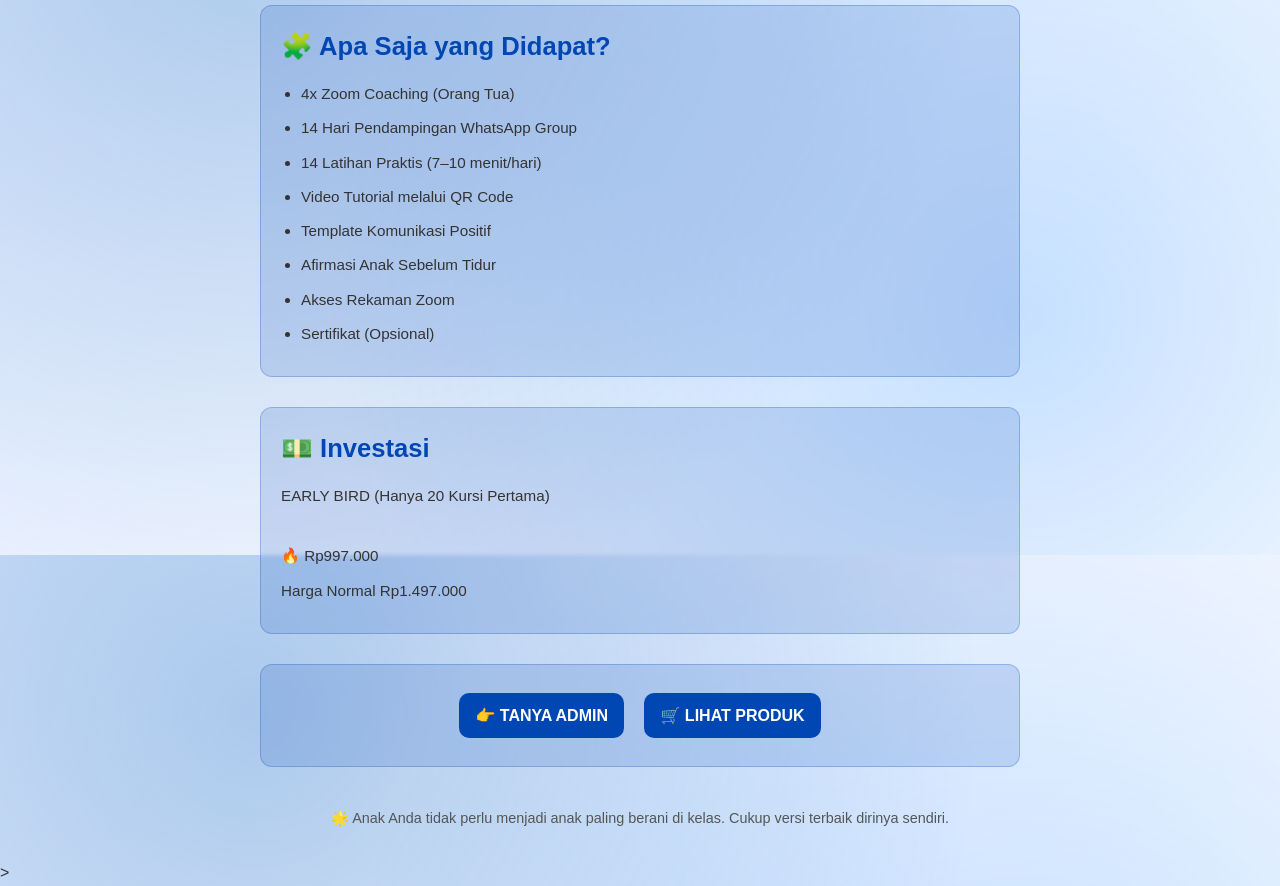
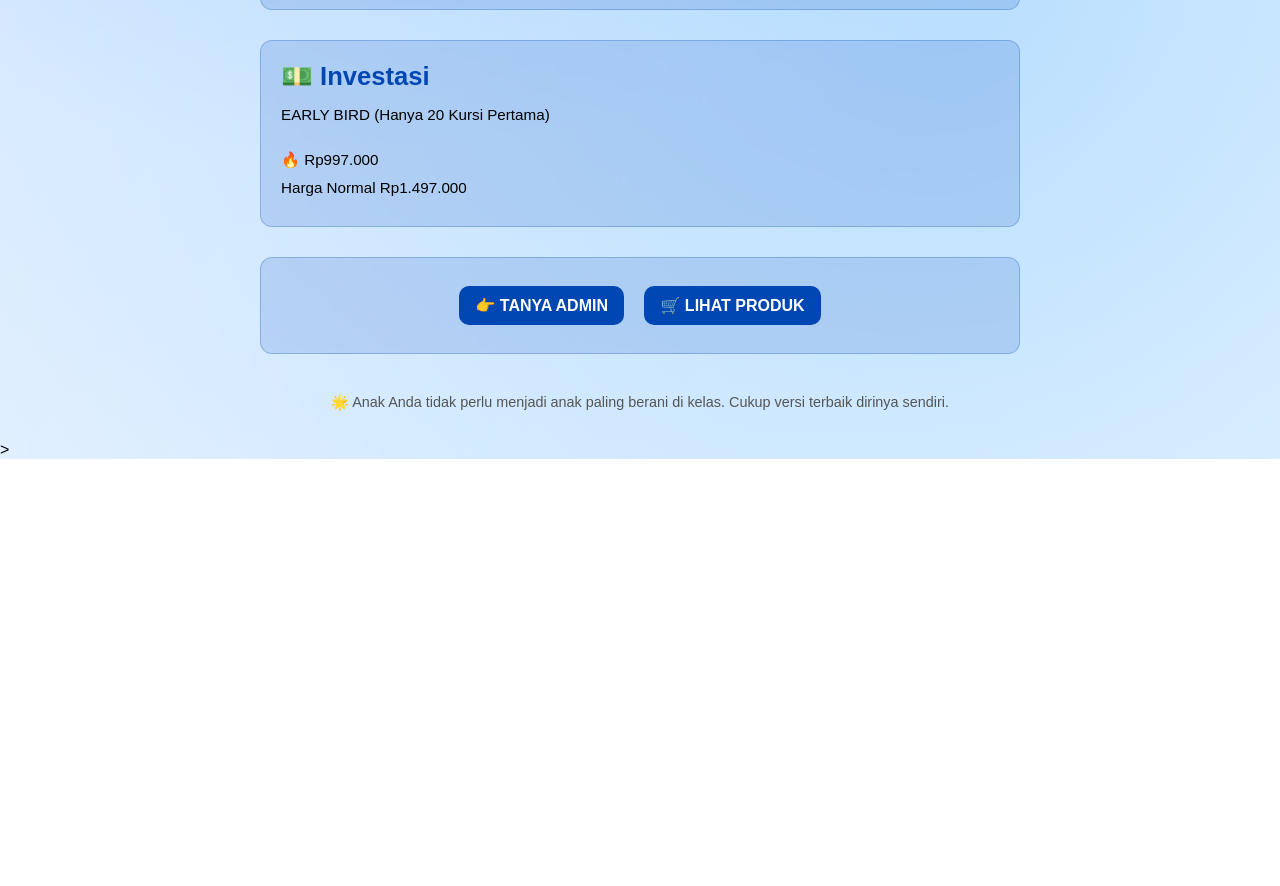
Before and after one commit to ilhamdgtal-debug/program-14-hari., a plain HTML site: page index.html in a window 1280 px wide. Shown: the part 1845-2731 px from the top of the page. After the commit the page ends 2304 px from the top, so only its background shows below. Drawn offline with Linux system fonts and the light colour scheme.

Commit message:
card.css

```diff
--- a/card.css
+++ b/card.css
@@ -4,18 +4,23 @@
     padding: 0;
     box-sizing: border-box;
     font-family: 'Arial', sans-serif;
+
+html, body {
+    height: 100%;
+    margin: 0;
+    padding: 0;
+}
+
+/* Background granit full, aman untuk HP */
 body {
-    line-height: 1.6;
-    color: #333;
+    background:
+        radial-gradient(circle at 25% 30%, rgba(0, 110, 255, 0.25), transparent 70%),
+        radial-gradient(circle at 75% 80%, rgba(0, 140, 255, 0.25), transparent 70%),
+        linear-gradient(135deg, #d8e7ff, #ffffff);
+    background-size: cover;
+    background-repeat: no-repeat;
+}
 
-    background:
-        radial-gradient(circle at 20% 20%, rgba(0, 90, 180, 0.25), transparent 60%),
-        radial-gradient(circle at 80% 70%, rgba(0, 120, 255, 0.2), transparent 60%),
-        linear-gradient(135deg, #dfeaff, #ffffff);
-
-    background-attachment: fixed;
-    background-size: cover;
-}
 
 a {
     text-decoration: none;
```
